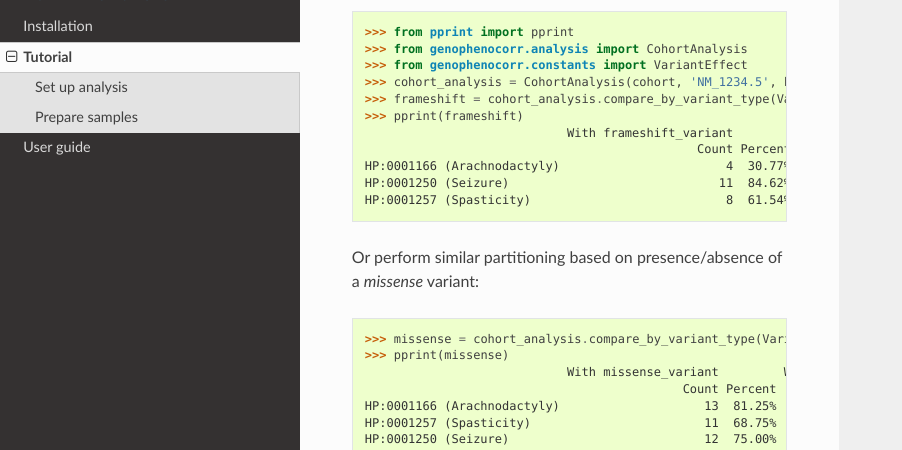
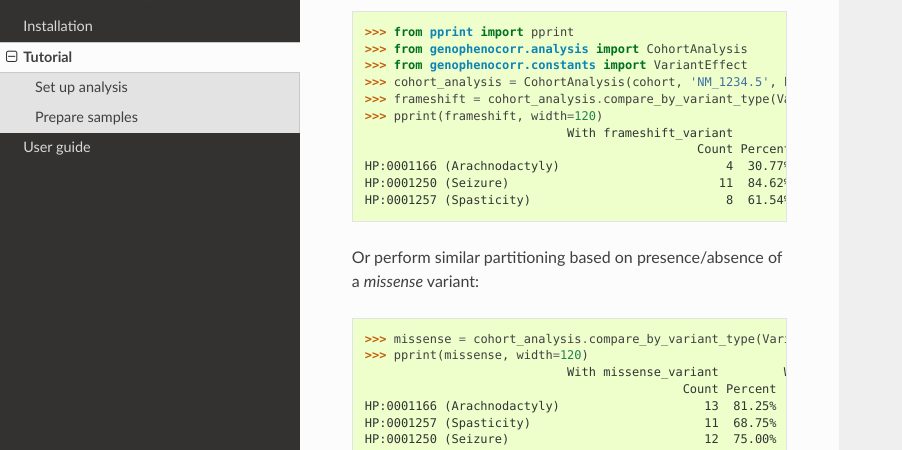
Before and after one commit to monarch-initiative/gpsea, a Sphinx documentation site: the page built from docs/tutorial.rst, in a window 1280 px wide and 900 px high, scrolled down 1218 px. Shown: the part 151-601 px from the top of the window, without its empty margins (0-902 px from the left). Built offline with Sphinx 7.4.7 and the Read the Docs theme 2.0.0, drawn with Linux system fonts in a browser that asks for light colours; pages that are not in the unit, such as notebooks, are missing from menus.

Commit message:
Set width.

```diff
--- a/docs/tutorial.rst
+++ b/docs/tutorial.rst
@@ -63,13 +63,12 @@
   >>> from genophenocorr.constants import VariantEffect
   >>> cohort_analysis = CohortAnalysis(cohort, 'NM_1234.5', hpo, include_unmeasured=False)
   >>> frameshift = cohort_analysis.compare_by_variant_type(VariantEffect.FRAMESHIFT_VARIANT)
-  >>> pprint(frameshift) # doctest: +NORMALIZE_WHITESPACE, +ELLIPSIS
+  >>> pprint(frameshift, width=120) # doctest: +NORMALIZE_WHITESPACE
                               With frameshift_variant         Without frameshift_variant
                                                 Count Percent                      Count Percent  p-value
   HP:0001166 (Arachnodactyly)                       4  30.77%                         10  76.92%  0.04718
   HP:0001250 (Seizure)                             11  84.62%                          9  69.23%  0.64472
   HP:0001257 (Spasticity)                           8  61.54%                          9  69.23%  1.00000
-  <BLANKLINE>
 
 
 Or perform similar partitioning based on presence/absence of a *missense* variant:
@@ -77,13 +76,12 @@
 .. doctest:: tutorial
 
   >>> missense = cohort_analysis.compare_by_variant_type(VariantEffect.MISSENSE_VARIANT)
-  >>> pprint(missense) # doctest: +NORMALIZE_WHITESPACE, +ELLIPSIS
+  >>> pprint(missense, width=120) # doctest: +NORMALIZE_WHITESPACE
                               With missense_variant         Without missense_variant
                                               Count Percent                    Count Percent   p-value
   HP:0001166 (Arachnodactyly)                    13  81.25%                        1  10.00%  0.000781
   HP:0001257 (Spasticity)                        11  68.75%                        6  60.00%  0.692449
   HP:0001250 (Seizure)                           12  75.00%                        8  80.00%  1.000000
-  <BLANKLINE>
 
 
 The tables present the HPO terms that annotate the cohort members and report their counts and p values
```
